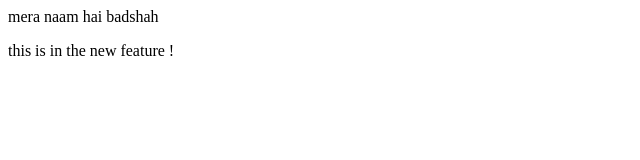
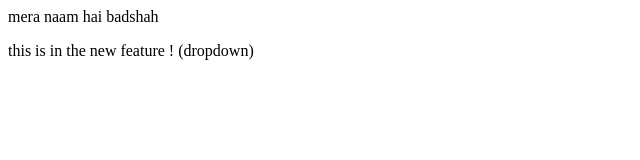
Before and after one commit to blazefreth/localrepo, a plain HTML site: page index.html in a window 1280 px wide. Shown: the full height of the page, 0-640 px from the left. Drawn offline with Linux system fonts and the light colour scheme.

Commit message:
add dropdown for clash

```diff
--- a/index.html
+++ b/index.html
@@ -1,3 +1,3 @@
 <p> mera naam hai badshah
 </p>
-<p> this is in the new feature !</p>
+<p> this is in the new feature ! (dropdown)</p>
```
